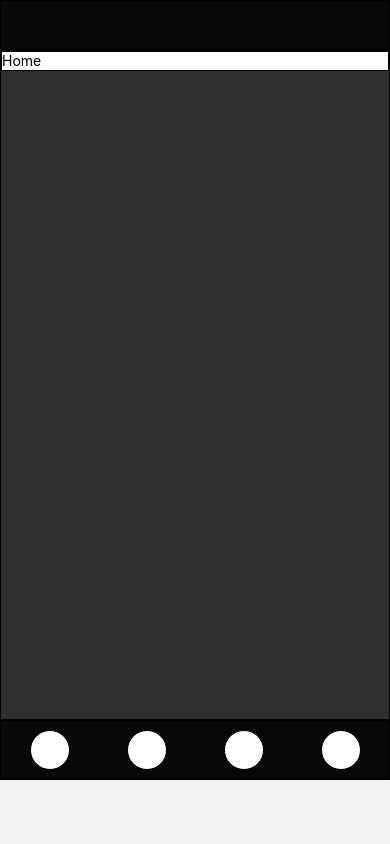
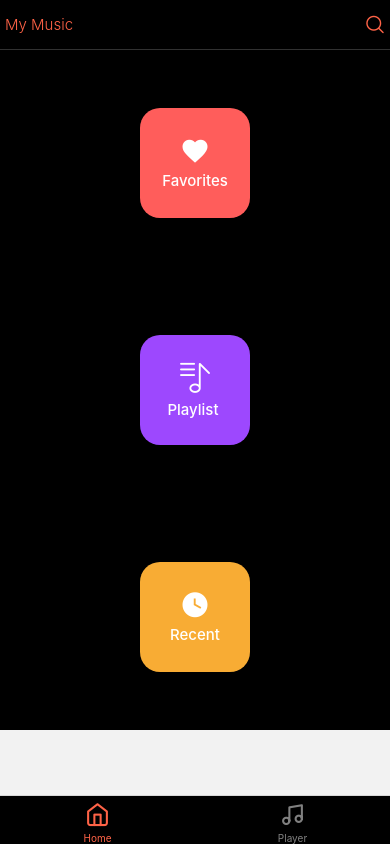
Before and after one commit to AkashDev09/TamilMusic, a React Native app: screen /MyTab in a window 390 px wide. Before the commit this address had no page. Built offline with nearby package versions, Linux system fonts and the light colour scheme.

Commit message:
changes in App.js

```diff
--- a/Layout/ButtomTab.js
+++ /dev/null
@@ -1,35 +0,0 @@
-import React from 'react'
-import { StyleSheet, Text, View } from 'react-native'
-
-function ButtomTab() {
-    return (
-        <View style={style.TabContainer}>
-            <View style={style.TabIcon} ></View>
-            <View style={style.TabIcon}></View>
-            <View style={style.TabIcon}></View>
-            <View style={style.TabIcon}></View>
-        </View>
-    )
-}
-const style = StyleSheet.create({
-    TabContainer: {
-        width: "auto",
-        height: 60,
-        borderWidth: 1,
-        borderColor: "#000",
-        flexDirection: "row",
-        justifyContent: "space-around",
-        alignItems: "center",
-        backgroundColor:"#080808"
-    },
-    TabIcon: {
-        borderWidth: 1,
-        borderColor: "#000",
-        width: 40,
-        height: 40,
-        borderRadius: 100,
-        backgroundColor: "#fff"
-    }
-
-})
-export default ButtomTab
--- a/Layout/Header.js
+++ /dev/null
@@ -1,20 +0,0 @@
-import React from 'react'
-import { StyleSheet, Text, View } from 'react-native'
-
-function Header() {
-    return (
-        <View style={styles.Header_con}>
-        </View>
-    )
-}
-const styles = StyleSheet.create({
-    Header_con: {
-        borderColor: "#000",
-        width: "100%",
-        height: 50,
-        borderWidth: 1,
-        backgroundColor:"#080808"
-    }
-})
-
-export default Header
--- a/Layout/index.js
+++ /dev/null
@@ -1,27 +0,0 @@
-import React from 'react'
-import Header from './Header'
-import ButtomTab from './ButtomTab'
-import { StyleSheet, View } from 'react-native'
-
-function Index(props) {
-    return (
-        <View>
-            <Header />
-            <View style={styles.Main_con} >{props.children}</View>
-            <ButtomTab />
-        </View>
-
-
-    )
-}
-const styles = StyleSheet.create({
-    Main_con: {
-        borderColor: "#000",
-        width: "100%",
-        height: 670,
-        borderWidth: 1,
-        backgroundColor:"#2f2f2f"
-    }
-})
-
-export default Index
--- /dev/null
+++ b/navigation/My_Bottom_Tab.js
@@ -0,0 +1,50 @@
+import React from 'react'
+import { NavigationContainer } from '@react-navigation/native';
+import { createBottomTabNavigator } from '@react-navigation/bottom-tabs';
+import Icon from "react-native-vector-icons/Feather";
+import Home from '../pages/Home';
+import Player from '../pages/Player';
+
+const Tab = createBottomTabNavigator();
+
+const Router = [
+    {
+        name: "Home",
+        component: Home
+    },
+    {
+        name: "Player",
+        component: Player
+    }
+]
+function My_Bottom_Tab() {
+    return (
+        <Tab.Navigator
+            initialRouteName='Home'
+            screenOptions={({ route }) => ({
+                tabBarIcon: ({ color, size }) => {
+                    const icons = {
+                        Home: 'home',
+                        Player: 'music',
+                    };
+                    return (
+                        <Icon
+                            name={icons[route.name]}
+                            color={color}
+                            size={25}
+                        />
+                    );
+                },
+                tabBarStyle: { backgroundColor: "#000" },
+                tabBarActiveTintColor: 'tomato',
+                tabBarInactiveTintColor: 'gray',
+                // tabBarShowLabel: false,
+                headerShown: false,
+            })}
+        >
+            {Router.map(x => <Tab.Screen name={x.name} component={x.component} />)}
+        </Tab.Navigator>
+    )
+}
+
+export default My_Bottom_Tab
--- a/navigation/My_stack.js
+++ b/navigation/My_stack.js
@@ -1,37 +1,16 @@
 import React from 'react'
 import { NavigationContainer } from '@react-navigation/native';
 import { createNativeStackNavigator } from '@react-navigation/native-stack';
-import Home from '../pages/Home';
-import Player from '../pages/Player';
-import Index from '../Layout';
+
+import My_Bottom_Tab from './My_Bottom_Tab';
 
 const Stack = createNativeStackNavigator();
-
-const Router = [
-    {
-        name: "Home",
-        component: Home
-    },
-    {
-        name: "Player",
-        component: Player
-    }
-]
 
 function My_stack() {
     return (
         <NavigationContainer>
-            <Stack.Navigator initialRouteName={"Home"} screenOptions={{ headerShown: false }}>
-                {Router.map((route, idx) => (
-                    <Stack.Screen key={idx} name={route.name} >
-                        {() =>
-                            <Index >
-                                <route.component />
-                            </Index>
-                        }
-                    </Stack.Screen>
-
-                ))}
+            <Stack.Navigator initialRouteName={"MyTab"} screenOptions={{ headerShown: false }}>
+                <Stack.Screen name={"MyTab"} component={My_Bottom_Tab} />
             </Stack.Navigator>
         </NavigationContainer>
     )
--- a/package.json
+++ b/package.json
@@ -10,12 +10,14 @@
     "test": "jest"
   },
   "dependencies": {
+    "@react-navigation/bottom-tabs": "^6.5.11",
     "@react-navigation/native": "^6.1.9",
     "@react-navigation/native-stack": "^6.9.17",
     "react": "18.2.0",
     "react-native": "0.73.2",
     "react-native-safe-area-context": "^4.8.2",
-    "react-native-screens": "^3.29.0"
+    "react-native-screens": "^3.29.0",
+    "react-native-vector-icons": "^10.0.3"
   },
   "devDependencies": {
     "@babel/core": "^7.20.0",
--- a/pages/Home.js
+++ b/pages/Home.js
@@ -1,26 +1,94 @@
-import { useNavigation } from '@react-navigation/native';
 import React from 'react';
-import { StyleSheet, Text, TouchableOpacity, View } from 'react-native';
+import { ScrollView, StyleSheet, Text, View } from 'react-native';
+import Icon from "react-native-vector-icons/AntDesign"
+import Fav from "react-native-vector-icons/MaterialIcons"
+import Pla from "react-native-vector-icons/SimpleLineIcons"
+import Re from "react-native-vector-icons/MaterialCommunityIcons"
+
 
 const Home = () => {
+    const myIcon = <Icon name="search1" size={20} color="tomato" />;
 
-    const navigation = useNavigation();
+    const collection_Data = [
+        {
+            text: "Favorites",
+            Icon: <Fav name="favorite" size={30} color="#fff" />,
+            BG_color: "#ff5d5b"
+        },
+        {
+            text: "Playlist ",
+            Icon: <Pla name="playlist" size={30} color="#fff" />,
+            BG_color: "#9d48fe"
+        },
+        {
+            text: "Recent",
+            Icon: <Re name="clock-time-four" size={30} color="#fff" />,
+            BG_color: "#f8ac34"
+        }
+    ]
 
     return (
         <View style={styles.Home_con}>
-            <TouchableOpacity onPress={()=> navigation.navigate("Player") }>
-                <Text >Home</Text>
-            </TouchableOpacity>
+            <View style={styles.header}>
+                <Text style={styles.header_tittel}>My Music</Text>
+                {myIcon}
+            </View>
+            <ScrollView>
+                <View style={styles.collections_home} >
+                    {collection_Data.map((x, i) => (
+                        <View key={i} style={{ ...styles.collections, backgroundColor: x.BG_color }}>
+                            {x.Icon}
+                            <Text style={styles.collections_text}>{x.text}</Text>
+                        </View>
+                    ))}
+                </View>
+            </ScrollView>
         </View>
     );
 };
 const styles = StyleSheet.create({
     Home_con: {
-        borderColor: "#000",
         width: "100%",
-        height:20,
-        borderWidth: 1,
-        backgroundColor:"#fff"
+        height: "auto",
+        backgroundColor: "#fff"
+    },
+    header: {
+        borderBottomWidth:1,
+        borderBottomColor: "#313131",
+        height: 50,
+        backgroundColor: "#000",
+        flexDirection: "row",
+        justifyContent: "space-between",
+        alignItems: "center",
+        padding: 5
+    },
+    header_tittel: {
+        fontSize: 15,
+        fontWeight: "350",
+        color: "tomato"
+    },
+    collections_home: {
+        height: 680,
+        flexDirection: "column",
+        justifyContent: "space-around",
+        alignItems: "center",
+        backgroundColor: "#000",
+        overflow: "scroll"
+    },
+    collections: {
+        width: 110,
+        height: 110,
+        borderRadius: 20,
+        backgroundColor: "#ff5d5b",
+        flexDirection: "column",
+        justifyContent: "center",
+        alignItems: "center",
+        gap: 5
+    },
+    collections_text: {
+        fontSize: 15,
+        fontWeight: "500",
+        color: "#fff"
     }
 })
 
--- a/pages/Player.js
+++ b/pages/Player.js
@@ -1,16 +1,11 @@
-import { useNavigation } from '@react-navigation/native';
 import React from 'react'
-import { StyleSheet, Text, TouchableOpacity, View } from 'react-native'
+import { StyleSheet, Text, View } from 'react-native'
 
 function Player() {
-    const navigation = useNavigation();
 
     return (
         <View style={styles.Player_con}>
-            <TouchableOpacity onPress={() => navigation.navigate("Home")}>
                 <Text>Player</Text>
-            </TouchableOpacity>
-
         </View>
     )
 }
@@ -19,7 +14,7 @@ const styles = StyleSheet.create({
         borderColor: "#000",
         width: "100%",
         height: 20,
-        borderWidth: 1,
+        // borderWidth: 1,
         backgroundColor: "#fff"
     }
 })
```
Also changed, not shown: App.tsx (+3 -6 lines), 4 other files (tests, documents, lock files or other folders).
